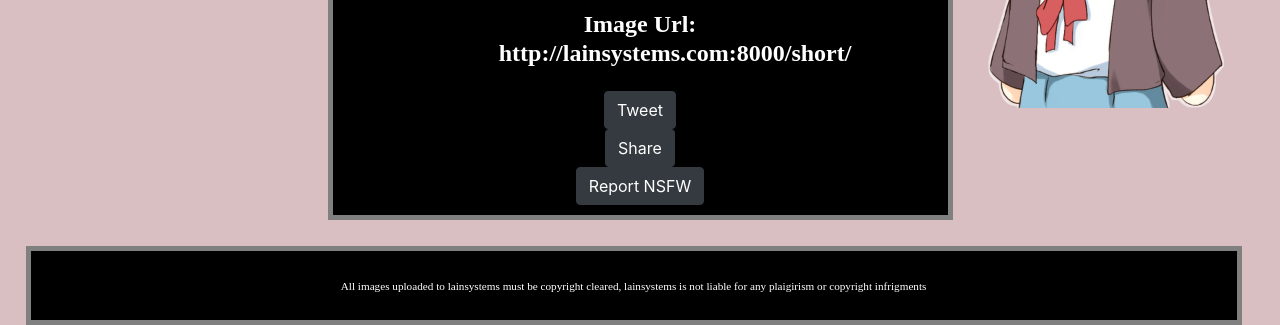
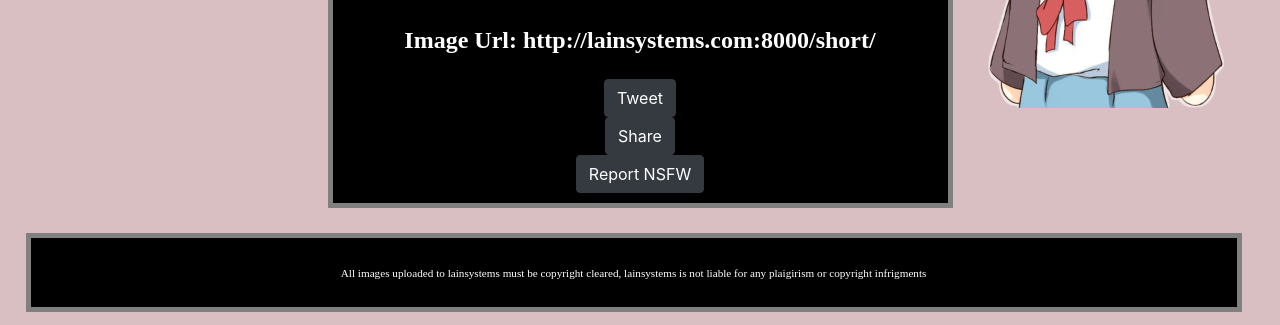
Before and after one commit to Kevin-Shi-Dev/4220, a Django app: template imageSearch/templates/display.html in a window 1280 px wide. Shown: the part 692-1017 px from the top of the page. Run offline with Django 3.2, Linux system fonts and the light colour scheme; the template is opened without the code that fills it, so the values that code supplies are empty; some libraries are stand-ins or nearby versions.

Commit message:
Update display.html

```diff
--- a/imageSearch/templates/display.html
+++ b/imageSearch/templates/display.html
@@ -21,8 +21,8 @@
 		    <h3 class="lain-body"><b>Tags: {{ tags }}</b></h3>
 		</div>
 	    </div>
-	    <div class="row sm-3">
-		<div class="col-sm-6 mx-auto text-center">
+	    <div class="row mt-3">
+		<div class="col-xs-6 mx-auto text-center">
 		    <h3 class="lain-body"><b>Image Url: http://lainsystems.com:8000/short/{{ short_url }}</b></h3>
 		</div>
 	    </div>
```
